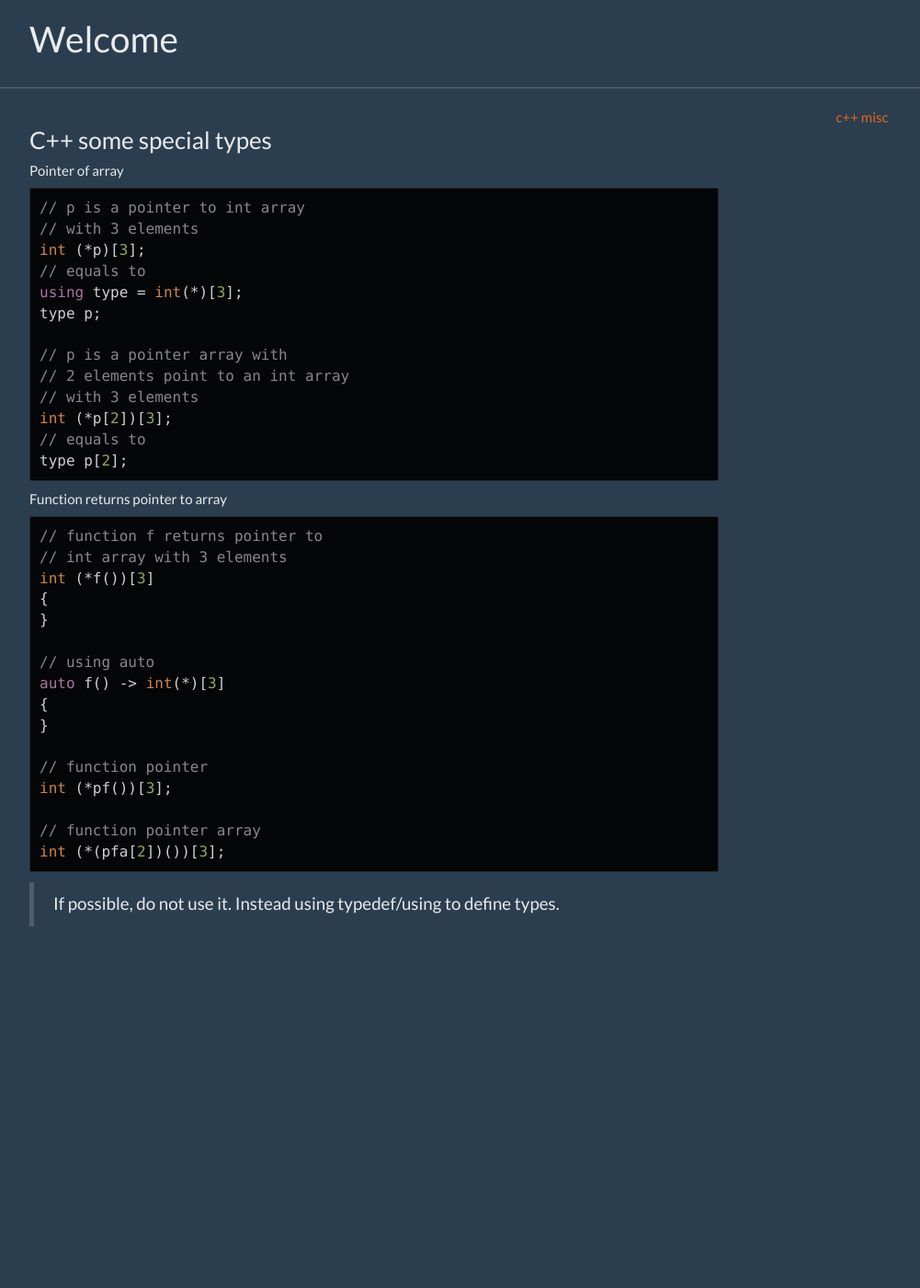
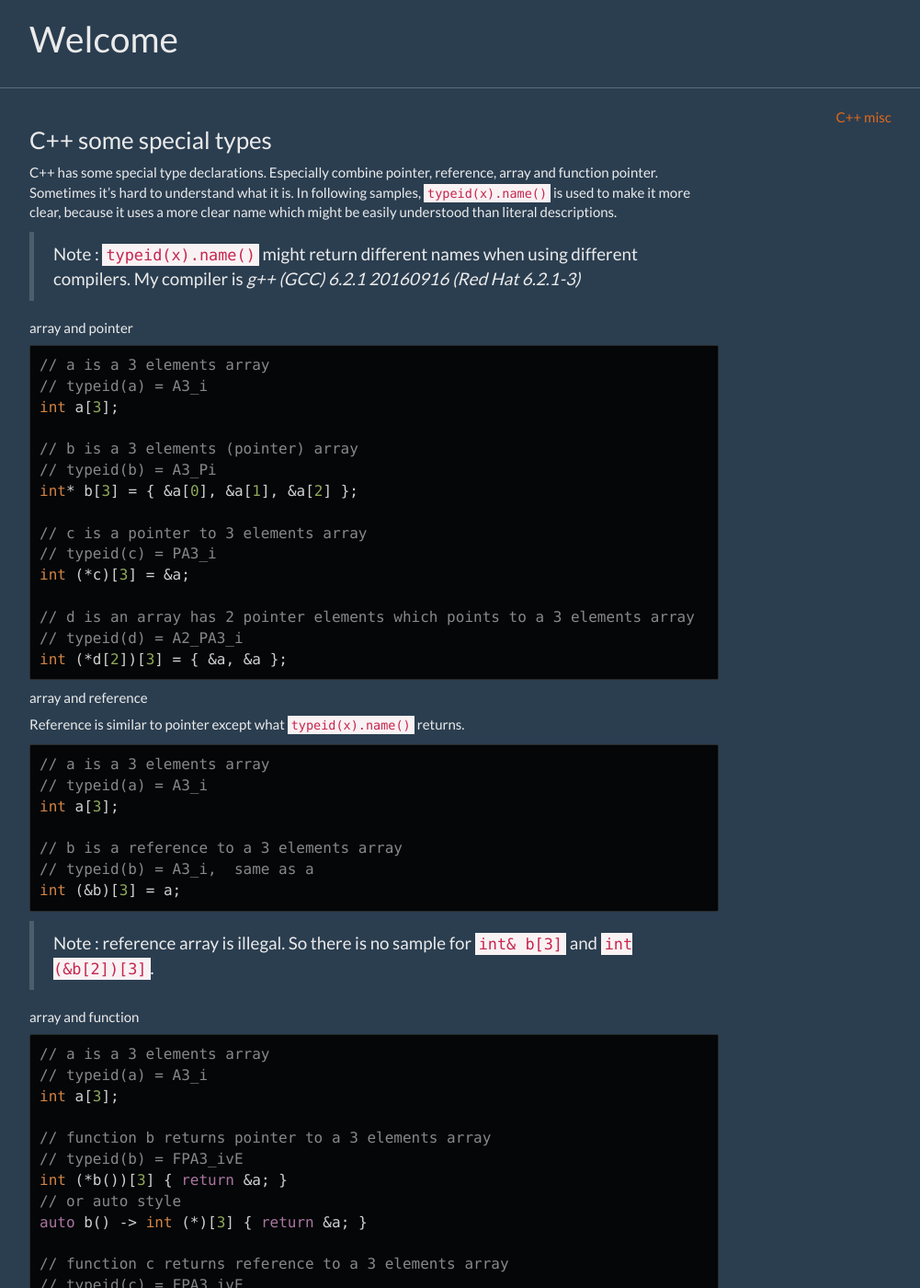
Before and after one commit to wen-yan/Blogs, a Jekyll site: the page built from _posts/2017-07-07-cpp-declare-type.md, in a window 1280 px wide and 1400 px high. Shown: the whole window at 92% size, without its empty margins (38-1039 px from the left). Built offline with Jekyll 4.4.1, drawn with Linux system fonts in a browser that asks for light colours; our own code applies the rules of GitHub Pages for plain Markdown files; some of the changed text lies outside the part shown.

Commit message:
edit C++ type declaration

````diff
--- a/_posts/2017-07-07-cpp-declare-type.md
+++ b/_posts/2017-07-07-cpp-declare-type.md
@@ -1,42 +1,74 @@
 ---
-category: c++
+category: C++
 ---
 
 ### C++ some special types
+C++ has some special type declarations. Especially combine pointer, reference, array and function pointer. Sometimes it's hard to understand what it is. In following samples, `typeid(x).name()` is used to make it more clear, because it uses a more clear name which might be easily understood than  literal descriptions.
+> Note : `typeid(x).name()` might return different names when using different compilers. My compiler is *g++ (GCC) 6.2.1 20160916 (Red Hat 6.2.1-3)*
 
-##### Pointer of array
+##### array and pointer
 ```c++
-// p is a pointer to int array
-// with 3 elements
-int (*p)[3];
-// equals to
-using type = int(*)[3];
-type p;
+// a is a 3 elements array
+// typeid(a) = A3_i
+int a[3];
 
-// p is a pointer array with
-// 2 elements point to an int array
-// with 3 elements
-int (*p[2])[3];
-// equals to
-type p[2];
+// b is a 3 elements (pointer) array
+// typeid(b) = A3_Pi
+int* b[3] = { &a[0], &a[1], &a[2] };
+
+// c is a pointer to 3 elements array
+// typeid(c) = PA3_i
+int (*c)[3] = &a;
+
+// d is an array has 2 pointer elements which points to a 3 elements array
+// typeid(d) = A2_PA3_i
+int (*d[2])[3] = { &a, &a };
 ```
-##### Function returns pointer to array
+
+##### array and reference
+Reference is similar to pointer except what `typeid(x).name()` returns.
 ```c++
-// function f returns pointer to
-// int array with 3 elements
-int (*f())[3]
-{
-}
+// a is a 3 elements array
+// typeid(a) = A3_i
+int a[3];
 
-// using auto
-auto f() -> int(*)[3]
-{
-}
+// b is a reference to a 3 elements array
+// typeid(b) = A3_i,  same as a
+int (&b)[3] = a;
+```
+> Note : reference array is illegal. So there is no sample for `int& b[3]` and `int (&b[2])[3]`.
 
-// function pointer
-int (*pf())[3];
+##### array and function
+```c++
+// a is a 3 elements array
+// typeid(a) = A3_i
+int a[3];
 
-// function pointer array
-int (*(pfa[2])())[3];
+// function b returns pointer to a 3 elements array
+// typeid(b) = FPA3_ivE
+int (*b())[3] { return &a; }
+// or auto style
+auto b() -> int (*)[3] { return &a; }
+
+// function c returns reference to a 3 elements array
+// typeid(c) = FPA3_ivE
+int (&c())[3] { return a; }
+// or auto style
+auto c() -> int (&)[3] { return a; }
+
+// pf is a pointer of function which returns pointer to a 3 elements array
+// typeid(pf) = PFPA3_ivE
+int (*(*pf)())[3] = &b;
+
+// pfa is a 2 elements array whose elements are pointers of function which returns pointer to a 3 elements array
+// typeid(pfa) = A2_PFPA3_ivE
+int (*(pfa[2])())[3] = { &b, &b };
 ```
-> If possible, do not use it. Instead using typedef/using to define types.
+> Note : if possible, do not use so complex declarations. Instead using typedef/using to define types.
+
+```
+using array_pointer = int (*)[3];
+using func_array_pointer = array_pointer (*)();
+func_array_pointer pf = &b;
+func_array_pointer pfa[2] = { &b, &b };
+```
````
